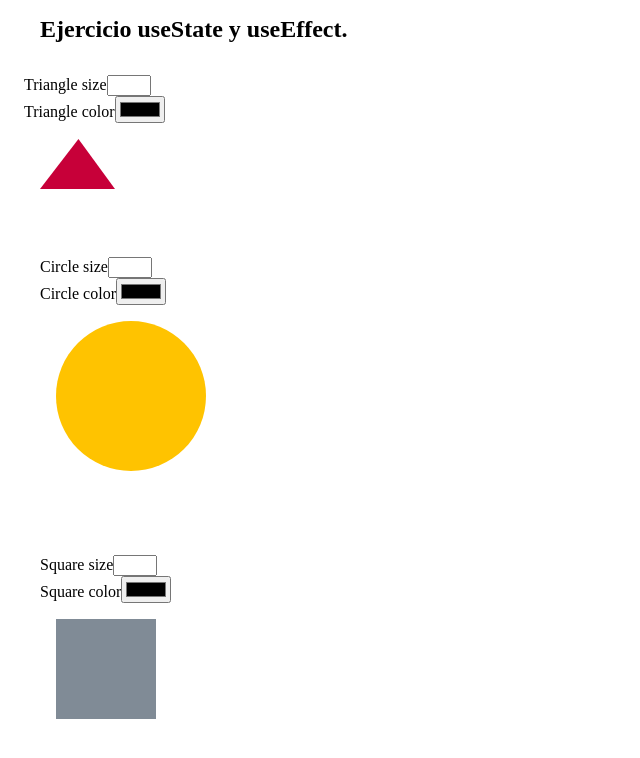
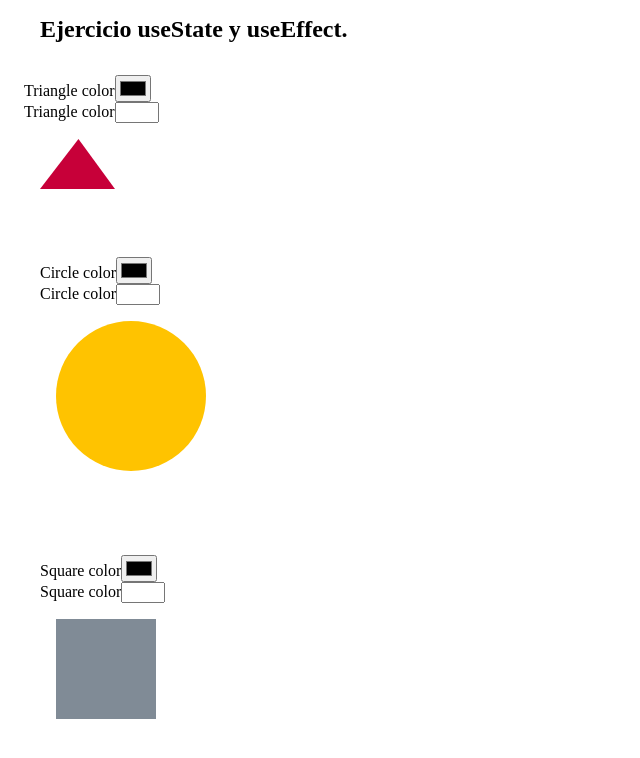
Before and after one commit to Lahali/ra-m2-usestate-useeffect, a React (Vite) app: page / in a window 1280 px wide. Shown: the top 758 px of the page, without its empty margins (0-640 px from the left). Built offline with nearby package versions, Linux system fonts and the light colour scheme.

Commit message:
made changes in inputs and label

```diff
--- a/src/components/atoms/InputColor.jsx
+++ /dev/null
@@ -1,10 +0,0 @@
-import React from 'react'
-import PropTypes from 'prop-types'
-
-export default function InputColor({ onChangeColor }) {
-  return <input type="color" onChange={onChangeColor} />
-}
-
-InputColor.propTypes = {
-  onChangeColor: PropTypes.func,
-}
--- a/src/components/atoms/InputSize.jsx
+++ b/src/components/atoms/InputNumber.jsx
@@ -3,20 +3,26 @@ import PropTypes from 'prop-types'
 import dimensions from '../styles/dimensions'
 
 // Llama este componente InputNumber, sera más fácil de usar en el futuro.
-export default function InputSize({
+export default function InputNumber({
   inputWidth = dimensions.xxxl,
-  onChangeSize,
+  onChange,
+  type,
+  id,
 }) {
   return (
     <input
       style={{ width: inputWidth }}
-      type="number"
-      onChange={onChangeSize}
+      type={type}
+      id={id}
+      name={id}
+      onChange={onChange}
     />
   )
 }
 
-InputSize.propTypes = {
+InputNumber.propTypes = {
   inputWidth: PropTypes.string,
-  onChangeSize: PropTypes.func,
+  onChange: PropTypes.func,
+  type: PropTypes.string,
+  id: PropTypes.string,
 }
--- a/src/components/atoms/Label.jsx
+++ b/src/components/atoms/Label.jsx
@@ -2,11 +2,20 @@ import React from 'react'
 import PropTypes from 'prop-types'
 import dimensions from '../styles/dimensions'
 
-export default function Label({ children, fontSize = dimensions.font.base }) {
-  return <label style={{ fontSize }}>{children}</label>
+export default function Label({
+  children,
+  fontSize = dimensions.font.base,
+  htmlFor,
+}) {
+  return (
+    <label style={{ fontSize }} htmlFor={htmlFor}>
+      {children}
+    </label>
+  )
 }
 
 Label.propTypes = {
   children: PropTypes.node.isRequired,
   fontSize: PropTypes.string,
+  htmlFor: PropTypes.string,
 }
--- a/src/components/atoms/index.js
+++ b/src/components/atoms/index.js
@@ -2,6 +2,5 @@
 export { default as CircleSvg } from './CircleSvg'
 export { default as SquareSvg } from './SquareSvg'
 export { default as TriangleSvg } from './TriangleSvg'
-export { default as InputColor } from './InputColor'
-export { default as InputSize } from './InputSize'
+export { default as InputNumber } from './InputNumber'
 export { default as Label } from './Label'
--- a/src/components/molecules/ChangeColorAndSize.jsx
+++ /dev/null
@@ -1,45 +0,0 @@
-import React from 'react'
-import PropTypes from 'prop-types'
-import { Label, InputSize, InputColor } from '../atoms'
-
-// Este componente es poco explicito, no se entiende bien que hace
-export default function ChangeColorAndSize({
-  onChangeColor,
-  onChangeSize,
-  text,
-}) {
-  return (
-    <>
-      <div>
-        <Label htmlFor="inputSize">
-          {text}
-          size
-          <InputSize
-            // Si renderizas 3 moleculas con inputSize lso labels de cada uno van a tener el mismo id, y solo puede haber un elemento con ese id en el DOM
-            id="inputSize"
-            name="inputSize"
-            onChangeSize={onChangeSize}
-          />
-        </Label>
-      </div>
-      <div>
-        {/* Te recomiendo crear dos componentes en molecules: InputNumberGroup y InputColorNumber. Ambos contienen Label + InputNumber */}
-        <Label htmlFor="inputColor">
-          {text}
-          color
-          <InputColor
-            id="inputColor"
-            name="inputColor"
-            onChangeColor={onChangeColor}
-          />
-        </Label>
-      </div>
-    </>
-  )
-}
-
-ChangeColorAndSize.propTypes = {
-  onChangeColor: PropTypes.func,
-  onChangeSize: PropTypes.func,
-  text: PropTypes.string,
-}
--- /dev/null
+++ b/src/components/molecules/InputColorNumber.jsx
@@ -0,0 +1,22 @@
+import React from 'react'
+import PropTypes from 'prop-types'
+import { InputNumber, Label } from '../atoms'
+
+export default function InputColorNumber({ text, onChangeColor, id }) {
+  const type = 'color'
+  return (
+    <div>
+      <Label htmlFor={id}>
+        {text}
+        color
+        <InputNumber type={type} onChange={onChangeColor} id={id} />
+      </Label>
+    </div>
+  )
+}
+
+InputColorNumber.propTypes = {
+  text: PropTypes.string,
+  onChangeColor: PropTypes.func,
+  id: PropTypes.string,
+}
--- /dev/null
+++ b/src/components/molecules/InputNumberGroup.jsx
@@ -0,0 +1,21 @@
+import React from 'react'
+import PropTypes from 'prop-types'
+import { InputNumber, Label } from '../atoms'
+
+export default function InputNumberGroup({ text, onChangeSize, id }) {
+  const type = 'number'
+  return (
+    <div>
+      <Label htmlFor={id}>
+        {text}
+        color
+        <InputNumber type={type} onChange={onChangeSize} id={id} />
+      </Label>
+    </div>
+  )
+}
+InputNumberGroup.propTypes = {
+  text: PropTypes.string,
+  onChangeSize: PropTypes.func,
+  id: PropTypes.string,
+}
--- /dev/null
+++ b/src/components/molecules/index.js
@@ -0,0 +1,2 @@
+export { default as InputColorNumber } from './InputColorNumber'
+export { default as InputNumberGroup } from './InputNumberGroup'
--- a/src/components/organisms/Circle.jsx
+++ b/src/components/organisms/Circle.jsx
@@ -1,7 +1,7 @@
 import React from 'react'
 import PropTypes from 'prop-types'
-import ChangeColorAndSize from '../molecules/ChangeColorAndSize'
 import { CircleSvg } from '../atoms'
+import { InputColorNumber, InputNumberGroup } from '../molecules'
 
 export default function Circle({
   circleColor,
@@ -10,12 +10,20 @@ export default function Circle({
   setCircleSize,
 }) {
   const text = 'Circle '
+  const idColor = 'circleInputColor'
+  const idNumber = 'circleInputNumber'
+
   return (
     <div style={{ padding: '2rem' }}>
-      <ChangeColorAndSize
+      <InputColorNumber
         text={text}
         onChangeColor={(e) => setCircleColor(e.target.value)}
+        id={idColor}
+      />
+      <InputNumberGroup
+        text={text}
         onChangeSize={(e) => setCircleSize(Number(e.target.value))}
+        id={idNumber}
       />
       <CircleSvg circleColor={circleColor} circleSize={circleSize} />
     </div>
--- a/src/components/organisms/Square.jsx
+++ b/src/components/organisms/Square.jsx
@@ -1,7 +1,7 @@
 import React from 'react'
 import PropTypes from 'prop-types'
-import ChangeColorAndSize from '../molecules/ChangeColorAndSize'
 import { SquareSvg } from '../atoms'
+import { InputColorNumber, InputNumberGroup } from '../molecules'
 
 export default function Square({
   squareColor,
@@ -10,13 +10,19 @@ export default function Square({
   setSquareSize,
 }) {
   const text = 'Square '
-
+  const idColor = 'squareInputColor'
+  const idNumber = 'squareInputNumber'
   return (
     <div style={{ padding: '2rem' }}>
-      <ChangeColorAndSize
+      <InputColorNumber
         text={text}
         onChangeColor={(e) => setSquareColor(e.target.value)}
+        id={idColor}
+      />
+      <InputNumberGroup
+        text={text}
         onChangeSize={(e) => setSquareSize(Number(e.target.value))}
+        id={idNumber}
       />
       <SquareSvg squareColor={squareColor} squareSize={squareSize} />
     </div>
--- a/src/components/organisms/Triangle.jsx
+++ b/src/components/organisms/Triangle.jsx
@@ -1,7 +1,7 @@
 import React from 'react'
 import PropTypes from 'prop-types'
-import ChangeColorAndSize from '../molecules/ChangeColorAndSize'
 import { TriangleSvg } from '../atoms'
+import { InputColorNumber, InputNumberGroup } from '../molecules'
 
 export default function Triangle({
   triangleColor,
@@ -10,14 +10,21 @@ export default function Triangle({
   setTriangleSize,
 }) {
   const text = 'Triangle '
-
+  const idColor = 'triangleInputColor'
+  const idNumber = 'triangleInputNumber'
   return (
     <div style={{ padding: '1rem' }}>
-      <ChangeColorAndSize
+      <InputColorNumber
         text={text}
         onChangeColor={(e) => setTriangleColor(e.target.value)}
+        id={idColor}
+      />
+      <InputNumberGroup
+        text={text}
         onChangeSize={(e) => setTriangleSize(Number(e.target.value))}
+        id={idNumber}
       />
+
       <TriangleSvg triangleSize={triangleSize} triangleColor={triangleColor} />
     </div>
   )
```
